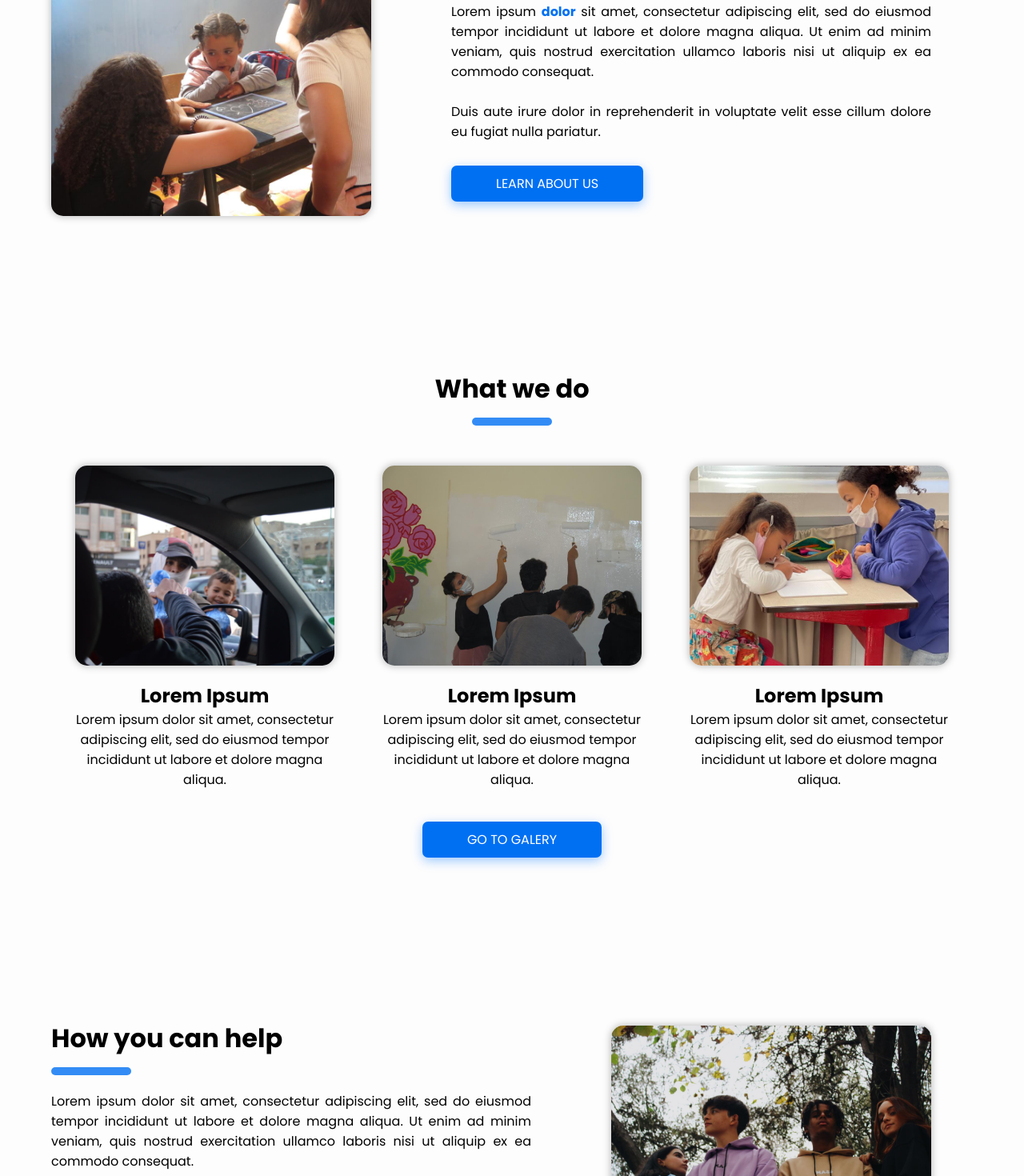
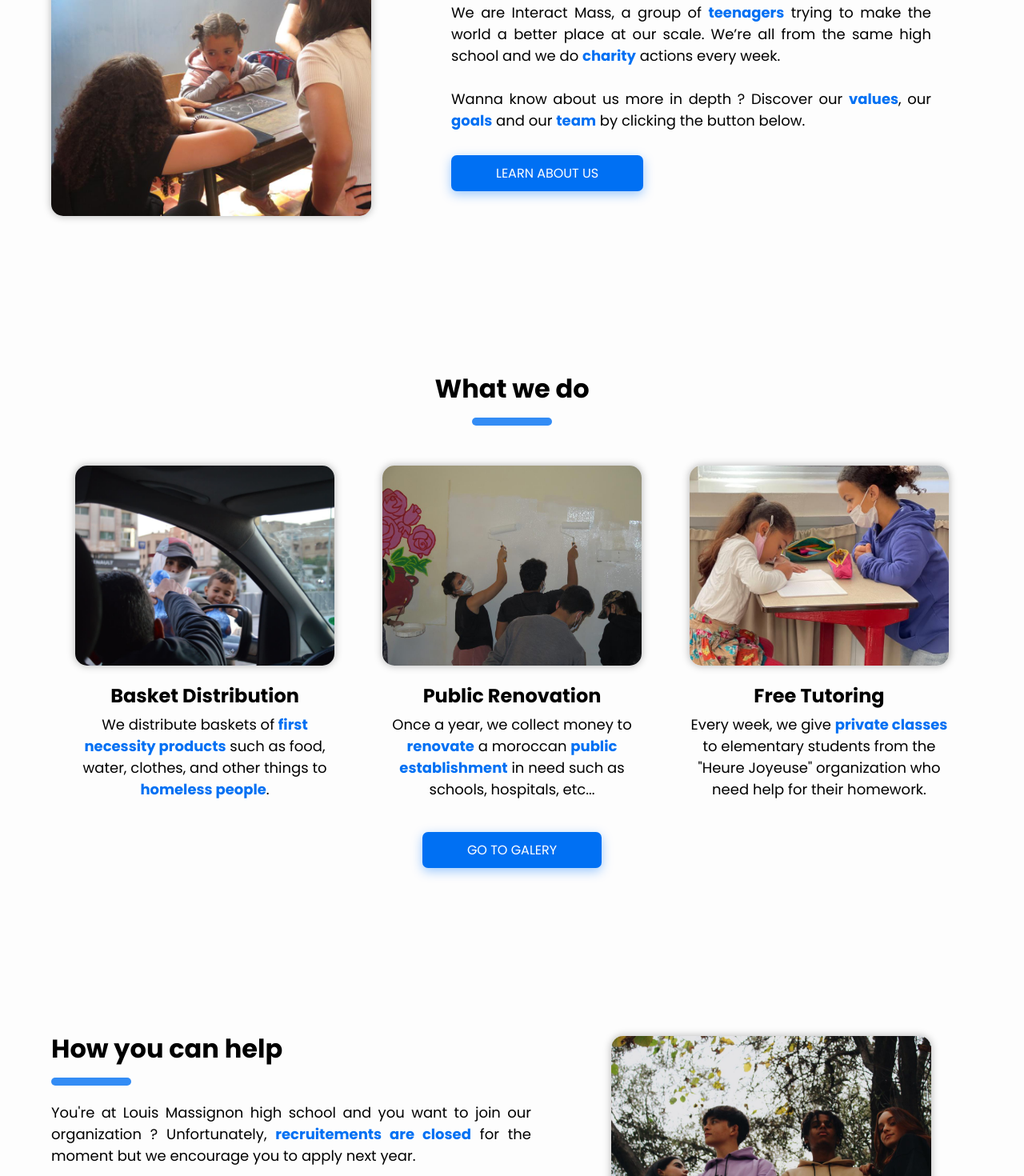
Before and after one commit to chr4ibi/Interact-Mass, a React (Create React App) app: page / in a window 1280 px wide. Shown: the part 980-2450 px from the top of the page at 80% size. Built offline with nearby package versions, Linux system fonts and the light colour scheme.

Commit message:
homepage texts

```diff
--- a/src/components/Sidebar.jsx
+++ b/src/components/Sidebar.jsx
@@ -27,6 +27,11 @@ const Sidebar = ({ isOpen, toggle }) => {
         <SideBtnWrap>
           <SidebarRoute to='/shop'>
             Shop
+          </SidebarRoute>
+        </SideBtnWrap>
+        <SideBtnWrap>
+          <SidebarRoute to='/donate'>
+            Donate
           </SidebarRoute>
         </SideBtnWrap>
       </SidebarWrapper>
@@ -97,6 +102,7 @@ export const SidebarLink = styled(LinkR)`
 export const SideBtnWrap = styled.div`
   display: flex;
   justify-content: center;
+  margin: 20px;
 `;
 
 export const SidebarRoute = styled(LinkR)`
--- a/src/pages/Contactpage.jsx
+++ b/src/pages/Contactpage.jsx
@@ -7,7 +7,7 @@ import { BsFillTelephoneFill } from "react-icons/bs";
 import { FaInstagram, FaTwitter, FaFacebook, FaTiktok } from "react-icons/fa";
 import Fade from "react-reveal/Fade";
 import emailjs from "emailjs-com";
-import { AiOutlineCheck } from 'react-icons/ai'
+import { AiOutlineCheck } from "react-icons/ai";
 
 // Import components
 import Navbar from "../components/Navbar";
@@ -36,7 +36,8 @@ const Contactpage = () => {
       .then(
         (result) => {
           console.log(result.text);
-          setResult(true)
+          setResult(true);
+          form.current.reset();
         },
         (error) => {
           console.log(error.text);
@@ -65,21 +66,45 @@ const Contactpage = () => {
               </ContactInfoDesc>
               <PhoneNumber>
                 <PhoneIcon></PhoneIcon>
-                <PhoneText>06 27 00 00 66</PhoneText>
+                <PhoneText>+212 6 66 96 52 99</PhoneText>
               </PhoneNumber>
               <Email>
                 <EmailIcon></EmailIcon>
-                <EmailText>chraibialipro@gmail.com</EmailText>
+                <EmailText>interactmass@gmail.com</EmailText>
               </Email>
               <Adress>
                 <AdressIcon></AdressIcon>
                 <AdressText>Casablanca - Morocco</AdressText>
               </Adress>
               <SocialMedias>
-                <InstagramIcon></InstagramIcon>
+                <a
+                  href="https://www.instagram.com/interactmass/"
+                  target="_blank"
+                  rel="noreferrer"
+                >
+                  <InstagramIcon></InstagramIcon>
+                </a>
+                <a
+                  href="https://www.instagram.com/interactmass/"
+                  target="_blank"
+                  rel="noreferrer"
+                >
                 <TwitterIcon></TwitterIcon>
+                </a>
+                <a
+                  href="https://www.instagram.com/interactmass/"
+                  target="_blank"
+                  rel="noreferrer"
+                >
                 <FacebookIcon></FacebookIcon>
-                <TiktokIcon></TiktokIcon>
+                </a>
+                <a
+                  href="https://www.tiktok.com/@interactmass"
+                  target="_blank"
+                  rel="noreferrer"
+                >
+                  <TiktokIcon></TiktokIcon>
+                </a>
               </SocialMedias>
             </ContactInfo>
             <ContactForm ref={form} onSubmit={sendEmail}>
@@ -127,7 +152,13 @@ const Contactpage = () => {
                 ></Input>
               </MessageInput>
               <SubmitButton />
-              { result ? <SuccessMessage><CheckIcon />Your message has been sent. We'll come back to you in the next 24 hours.</SuccessMessage> : null }
+              {result ? (
+                <SuccessMessage>
+                  <CheckIcon />
+                  Your message has been sent. We'll come back to you in the next
+                  24 hours.
+                </SuccessMessage>
+              ) : null}
             </ContactForm>
           </ContactSection>
         </Fade>
@@ -377,8 +408,8 @@ const Input = styled.input`
 `;
 
 const SubmitButton = styled.input.attrs({
-  type: 'submit',
-  value:'SUBMIT MESSAGE',
+  type: "submit",
+  value: "SUBMIT MESSAGE",
 })`
   display: inline-block;
   outline: 0;
@@ -415,7 +446,6 @@ const SuccessMessage = styled.div`
   display: flex;
   align-items: center;
   width: 100%;
-
 `;
 
 const CheckIcon = styled(AiOutlineCheck)`
@@ -423,11 +453,9 @@ const CheckIcon = styled(AiOutlineCheck)`
   font-weight: bold;
   margin: 0px 10px;
 
-  @media screen and (max-width: 1200px){
+  @media screen and (max-width: 1200px) {
     display: none;
   }
-`
-
-
+`;
 
 export default Contactpage;
--- a/src/pages/Homepage.jsx
+++ b/src/pages/Homepage.jsx
@@ -35,7 +35,7 @@ const Homepage = () => {
             <HeroContent>
               <HeroTitle>Interact Mass</HeroTitle>
               <HeroDesc>Together for a better world</HeroDesc>
-              <LinkButton to='/' blue={true} text="DISCOVER" />
+              <LinkButton to="/about" blue={true} text="DISCOVER" />
             </HeroContent>
           </Fade>
         </HeroWrapper>
@@ -46,18 +46,16 @@ const Homepage = () => {
           <Fade right>
             <AboutContent>
               <AboutTitle>Who we are</AboutTitle>
-              <Separator blue={true}/>
+              <Separator blue={true} />
               <AboutParagraph>
-                Lorem ipsum <Highlight>dolor</Highlight> sit amet, consectetur adipiscing elit, sed do
-                eiusmod tempor incididunt ut labore et dolore magna aliqua. Ut
-                enim ad minim veniam, quis nostrud exercitation ullamco laboris
-                nisi ut aliquip ex ea commodo consequat.
+                We are Interact Mass, a group of <Highlight>teenagers</Highlight> trying to make the
+                world a better place at our scale. We’re all from the same high
+                school and we do <Highlight>charity</Highlight> actions every week.
                 <br></br>
                 <br></br>
-                Duis aute irure dolor in reprehenderit in voluptate velit esse
-                cillum dolore eu fugiat nulla pariatur.
+                Wanna know about us more in depth ? Discover our <Highlight>values</Highlight>, our <Highlight>goals</Highlight> and our <Highlight>team</Highlight> by clicking the button below.
               </AboutParagraph>
-              <LinkButton to='about' text="LEARN ABOUT US" blue={true} />
+              <LinkButton to="about" text="LEARN ABOUT US" blue={true} />
             </AboutContent>
           </Fade>
         </AboutWrapper>
@@ -66,42 +64,39 @@ const Homepage = () => {
         <ActionWrapper>
           <Fade top>
             <ActionTitle>What we do</ActionTitle>
-            <Separator blue={true}/>
+            <Separator blue={true} />
           </Fade>
           <ActionContent>
             <Fade left>
               <ActionCard>
                 <ActionCardImage1></ActionCardImage1>
-                <ActionCardTitle>Lorem Ipsum</ActionCardTitle>
+                <ActionCardTitle>Basket Distribution</ActionCardTitle>
                 <ActionCardDesc>
-                  Lorem ipsum dolor sit amet, consectetur adipiscing elit, sed
-                  do eiusmod tempor incididunt ut labore et dolore magna aliqua.
+                  We distribute baskets of <Highlight>first necessity products</Highlight> such as food, water, clothes, and other things to <Highlight>homeless people</Highlight>.
                 </ActionCardDesc>
               </ActionCard>
             </Fade>
             <Fade>
               <ActionCard>
                 <ActionCardImage2></ActionCardImage2>
-                <ActionCardTitle>Lorem Ipsum</ActionCardTitle>
+                <ActionCardTitle>Public Renovation</ActionCardTitle>
                 <ActionCardDesc>
-                  Lorem ipsum dolor sit amet, consectetur adipiscing elit, sed
-                  do eiusmod tempor incididunt ut labore et dolore magna aliqua.
+                  Once a year, we collect money to <Highlight>renovate</Highlight> a moroccan <Highlight>public establishment</Highlight> in need such as schools, hospitals, etc...
                 </ActionCardDesc>
               </ActionCard>
             </Fade>
             <Fade right>
               <ActionCard>
                 <ActionCardImage3></ActionCardImage3>
-                <ActionCardTitle>Lorem Ipsum</ActionCardTitle>
+                <ActionCardTitle>Free Tutoring</ActionCardTitle>
                 <ActionCardDesc>
-                  Lorem ipsum dolor sit amet, consectetur adipiscing elit, sed
-                  do eiusmod tempor incididunt ut labore et dolore magna aliqua.
+                  Every week, we give <Highlight>private classes</Highlight> to elementary students from the "Heure Joyeuse" organization who need help for their homework.
                 </ActionCardDesc>
               </ActionCard>
             </Fade>
           </ActionContent>
           <Fade bottom>
-            <LinkButton to='/galery'text="GO TO GALERY" blue={true} />
+            <LinkButton to="/galery" text="GO TO GALERY" blue={true} />
           </Fade>
         </ActionWrapper>
       </ActionSection>
@@ -110,18 +105,14 @@ const Homepage = () => {
           <Fade left>
             <ShopContent>
               <ShopTitle>How you can help</ShopTitle>
-              <Separator blue={true}/>
+              <Separator blue={true} />
               <ShopParagraph>
-                Lorem ipsum dolor sit amet, consectetur adipiscing elit, sed do
-                eiusmod tempor incididunt ut labore et dolore magna aliqua. Ut
-                enim ad minim veniam, quis nostrud exercitation ullamco laboris
-                nisi ut aliquip ex ea commodo consequat.
+                You're at Louis Massignon high school and you want to join our organization ? Unfortunately, <Highlight>recruitements are closed</Highlight> for the moment but we encourage you to apply next year.
                 <br></br>
                 <br></br>
-                Duis aute irure dolor in reprehenderit in voluptate velit esse
-                cillum dolore eu fugiat nulla pariatur.
+                If you don't want to join the organization but still want to <Highlight>engage yourself</Highlight>, you can help by <Highlight>donating money</Highlight> or <Highlight>buying our sweatshirts</Highlight>.
               </ShopParagraph>
-              <LinkButton to='/shop' text='GO TO SHOP' blue={true}/>
+              <LinkButton to="/shop" text="GO TO SHOP" blue={true} />
             </ShopContent>
           </Fade>
           <ShopImage></ShopImage>
@@ -261,13 +252,13 @@ const AboutTitle = styled.h1`
 const AboutParagraph = styled.p`
   text-align: justify;
   margin-bottom: 20px;
-  font-size: 16px;
+  font-size: 18px;
 `;
 
 const Highlight = styled.span`
   font-weight: bold;
   color: #0070f3;
-`
+`;
 
 const ActionSection = styled.div`
   display: flex;
@@ -344,11 +335,12 @@ const ActionCardTitle = styled.h1`
   text-align: center;
   font-size: 24px;
   margin-top: 20px;
+  margin-bottom: 5px;
 `;
 
 const ActionCardDesc = styled.p`
   text-align: center;
-  font-size: 16px;
+  font-size: 18px;
 `;
 
 const ShopSection = styled.div`
@@ -391,7 +383,7 @@ const ShopTitle = styled.h1`
 const ShopParagraph = styled.p`
   text-align: justify;
   margin-bottom: 20px;
-  font-size: 16px;
+  font-size: 18px;
 `;
 
 const ShopImage = styled.div`
```
